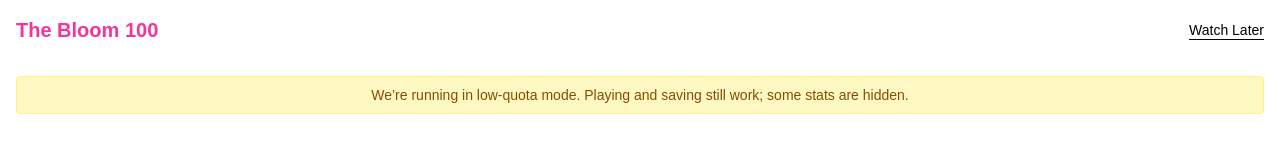
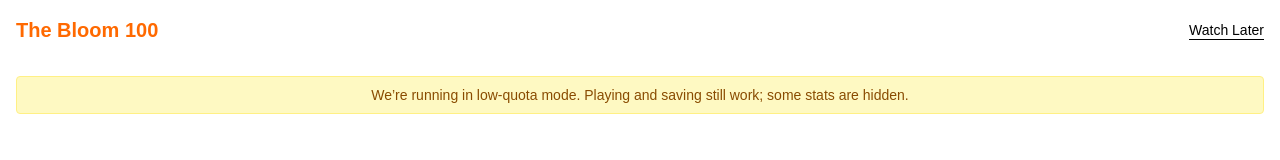
Before and after one commit to howwee20/bloom, a Next.js app: page / in a window 1280 px wide. Shown: the top 160 px of the page. Built offline with nearby package versions, Linux system fonts and the light colour scheme.

Commit message:
Update header brand color

```diff
--- a/src/app/layout.tsx
+++ b/src/app/layout.tsx
@@ -30,7 +30,7 @@ export default function RootLayout({
         className={`${geistSans.variable} ${geistMono.variable} antialiased text-black`}
       >
         <header className="p-4 text-xl font-semibold flex items-center justify-between bg-white">
-          <a href="/" className={"text-pink-500"}>The Bloom 100</a>
+          <a href="/" className={"text-orange-500"}>The Bloom 100</a>
           <Link
             href="/saved"
             className="text-sm font-normal text-slate-600 hover:text-slate-900 underline underline-offset-4"
```
